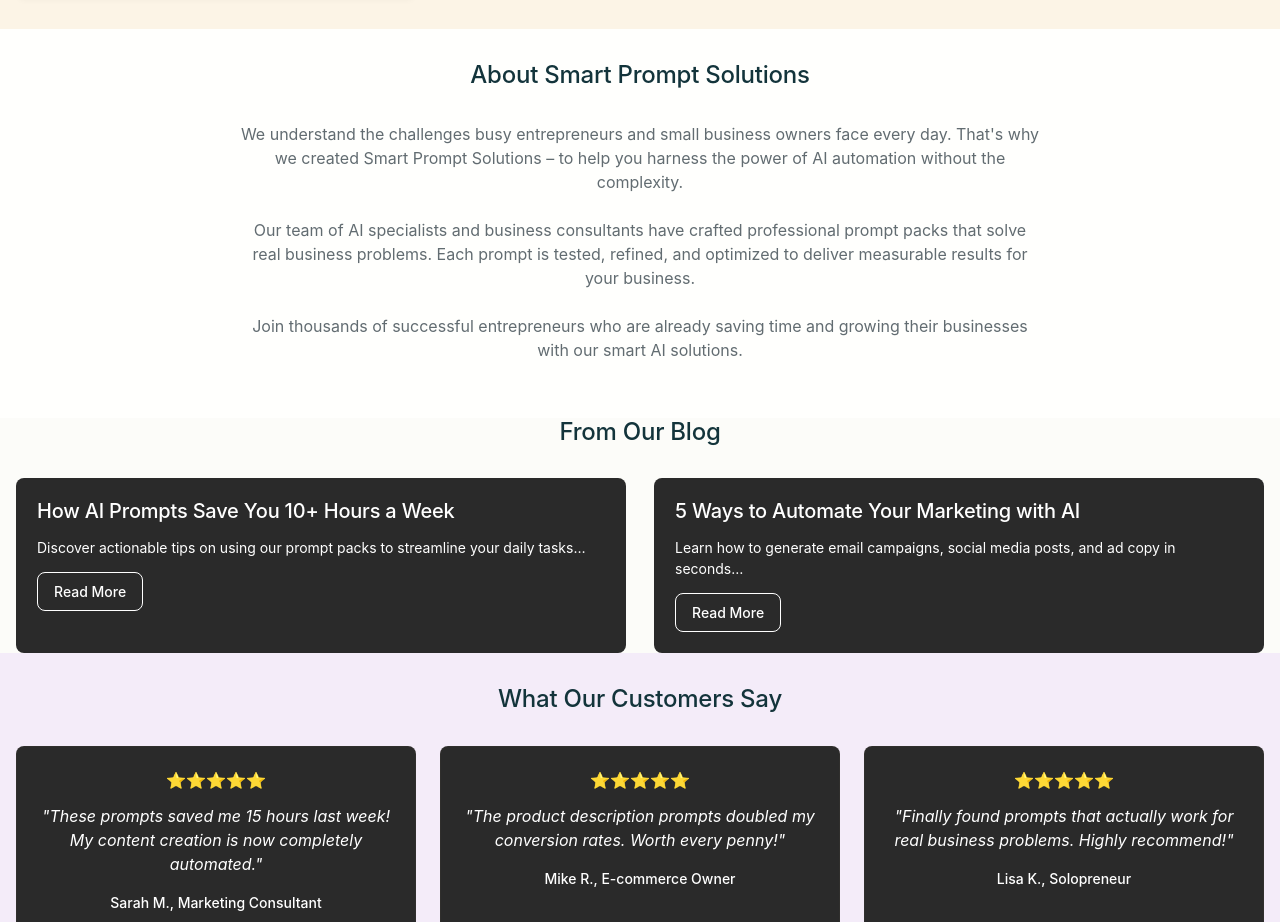
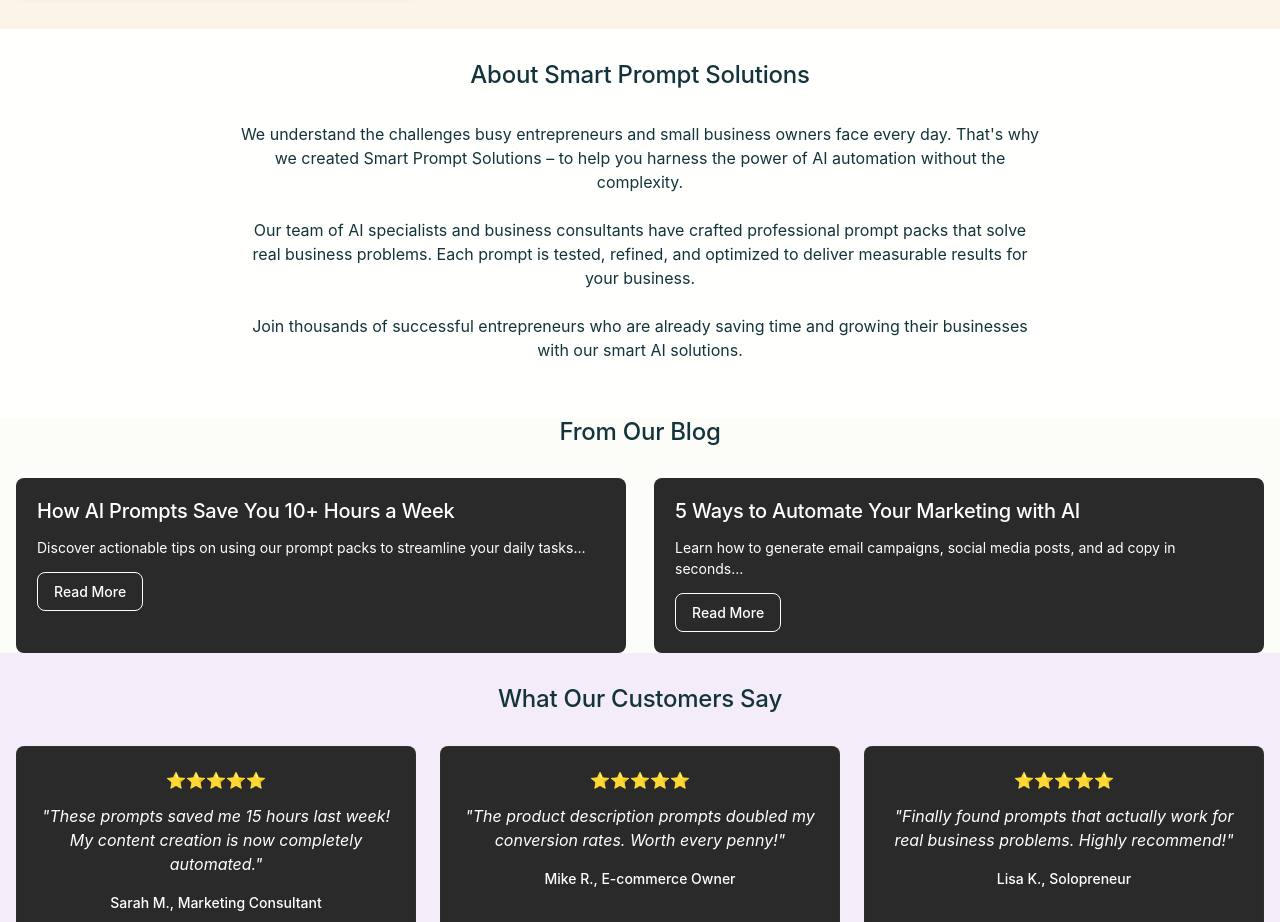
Before and after one commit to qharper36/smartpromptsolutions, a website: page index.html in a window 1280 px wide. Shown: the part 1424-2346 px from the top of the page. Drawn offline with Linux system fonts and the light colour scheme; a web font is replaced by a local one.

Commit message:
Update style.css

```diff
--- a/style.css
+++ b/style.css
@@ -1329,3 +1329,9 @@ html {
   .element--3 { bottom: 10px; left: 20px; }
   .element--4 { top: 10px; left: 20px; }
 }
+/* Ensure about text is dark on light background */
+.about__content h2,
+.about__content h3,
+.about__content p {
+  color: var(--color-text) !important;  /* typically a dark value like --color-slate-900 */
+}
```
